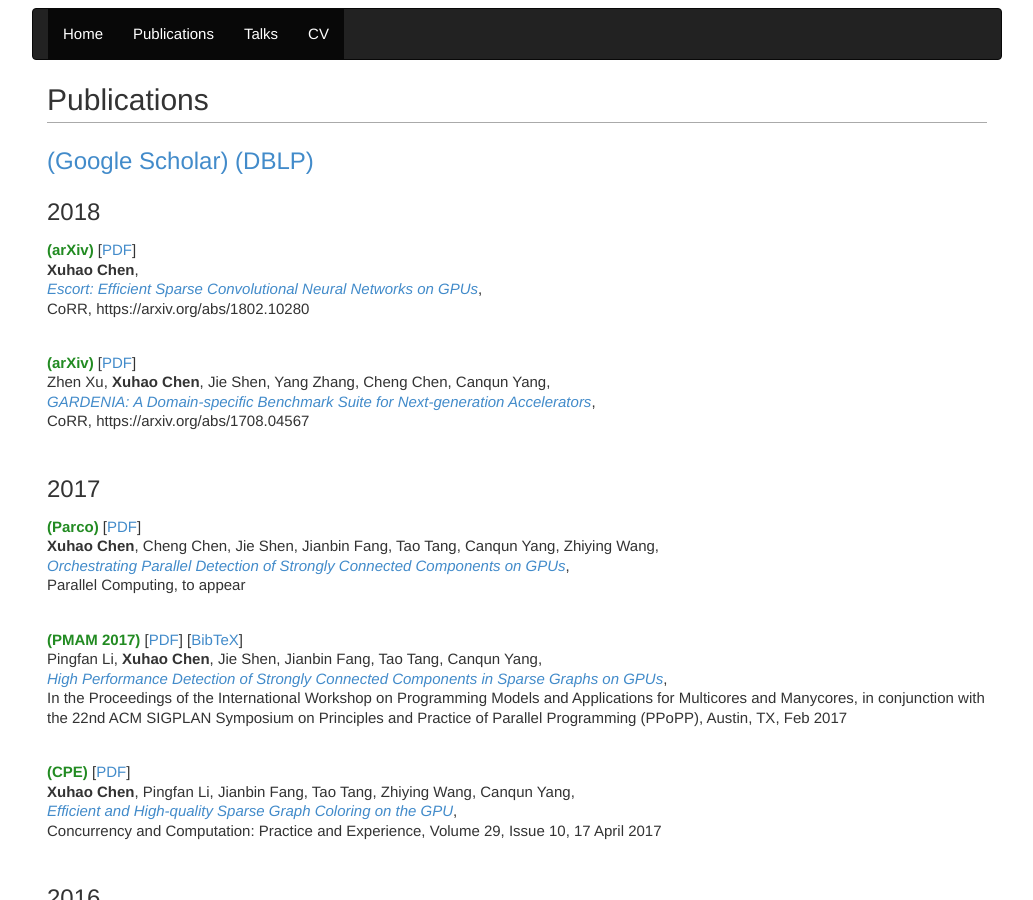
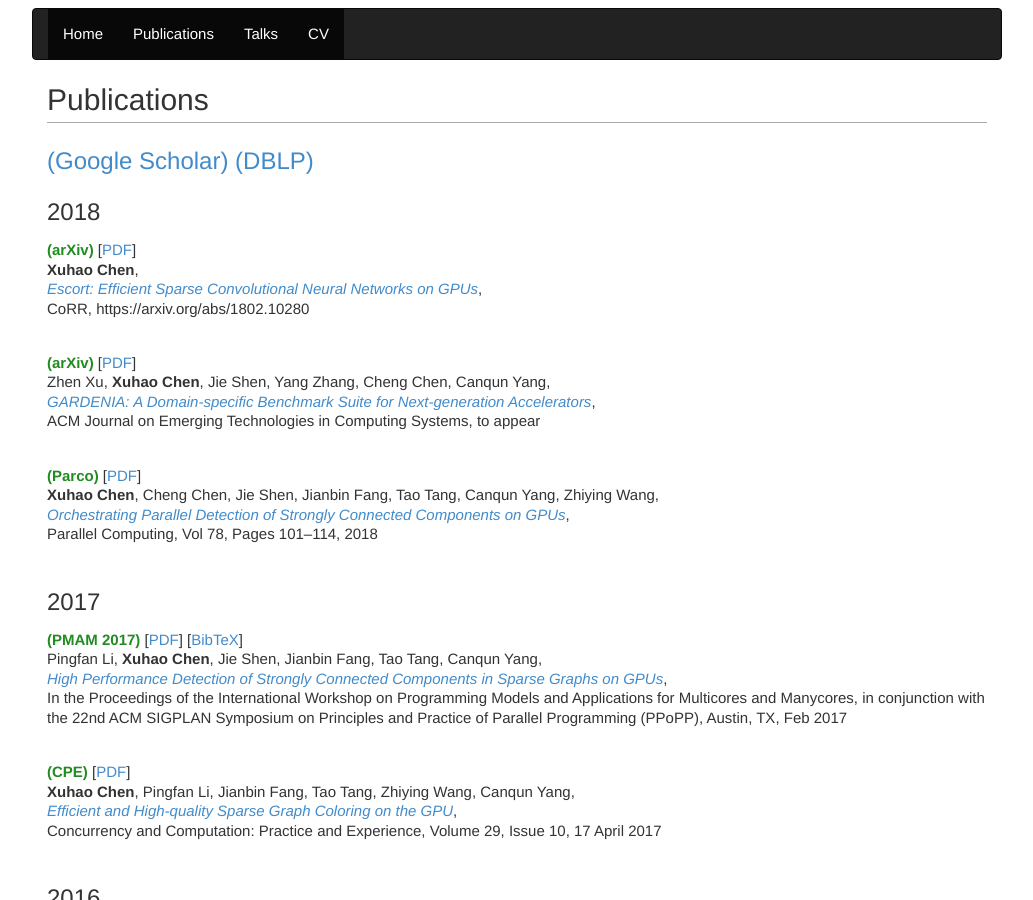
Before and after one commit to chenxuhao/chenxuhao.github.io, a Jekyll site: the page built from pubs.html, in a window 1280 px wide and 900 px high. Shown: the whole window, without its empty margins (123-1156 px from the left). Built offline with Jekyll 4.4.1, drawn with Linux system fonts in a browser that asks for light colours.

Commit message:
remove map

```diff
--- a/index.html
+++ b/index.html
@@ -24,5 +24,3 @@
   at the <a href="http://impact.crhc.illinois.edu/">IMPACT Research group</a>
   in <a href="http://www.illinois.edu/">University of Illinois Urbana-Champaign</a>.
 </p>
-
-<a href="http://www.visitormap.org/" target="_top"><img src="http://www.visitormap.org/map/m:poompfsjdawpgcit/s:1/c:ffffff/p:dot/y:0.png" alt="Free Visitor Maps at VisitorMap.org" border="0"></a><br><a href="http://www.visitormap.org/">Get a FREE visitor map for your site!</a>
--- a/pubs.html
+++ b/pubs.html
@@ -20,18 +20,18 @@
 Zhen Xu, <b>Xuhao Chen</b>, Jie Shen, Yang Zhang, Cheng Chen, Canqun Yang,<br />
 <a href="https://arxiv.org/pdf/1708.04567.pdf">
 <i>GARDENIA: A Domain-specific Benchmark Suite for Next-generation Accelerators</i></a>, <br />
-CoRR, https://arxiv.org/abs/1708.04567<br /></p>
+ACM Journal on Emerging Technologies in Computing Systems, to appear<br /></p>
+<h3></h3>
+
+<p><b><span style="color: forestgreen">(Parco)</span></b>
+[<a href="docs/parco-scc.pdf">PDF</a>] <br />
+<b>Xuhao Chen</b>, Cheng Chen, Jie Shen, Jianbin Fang, Tao Tang, Canqun Yang, Zhiying Wang,<br />
+<a href="docs/parco-scc.pdf">
+<i>Orchestrating Parallel Detection of Strongly Connected Components on GPUs</i></a>, <br />
+Parallel Computing, Vol 78, Pages 101–114, 2018<br /></p>
 <h3></h3>
 
 <h3>2017 </h3>
-<p><b><span style="color: forestgreen">(Parco)</span></b>
-[<a href="http://arxiv.org/pdf/1606.06025v1.pdf">PDF</a>] <br />
-<b>Xuhao Chen</b>, Cheng Chen, Jie Shen, Jianbin Fang, Tao Tang, Canqun Yang, Zhiying Wang,<br />
-<a href="http://arxiv.org/pdf/1606.06025v1.pdf">
-<i>Orchestrating Parallel Detection of Strongly Connected Components on GPUs</i></a>, <br />
-Parallel Computing, to appear<br /></p>
-<h3></h3>
-
 <p><b><span style="color: forestgreen">(PMAM 2017)</span></b>
 [<a href="docs/pmam-2017.pdf">PDF</a>]
 [<a href="docs/pmam-2017-bib.txt">BibTeX</a>] <br />
```
Also changed, not shown: 1 other file.
